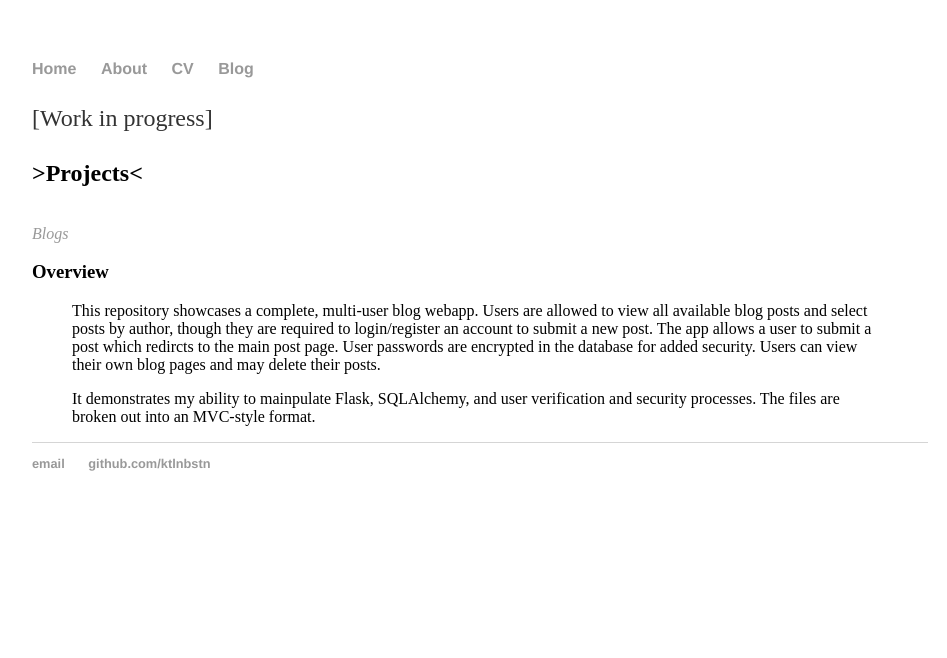
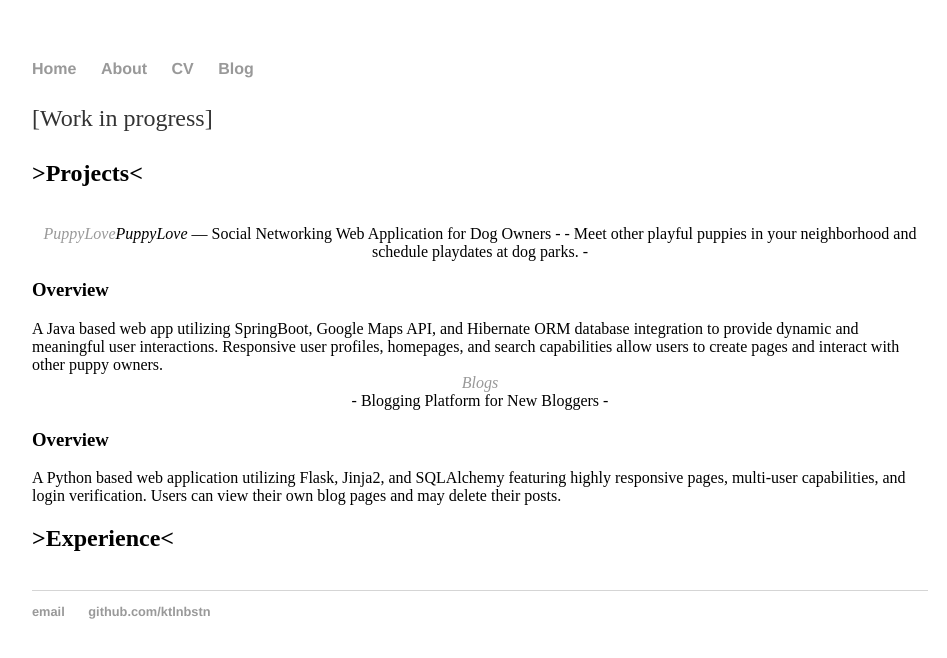
Before and after one commit to ktlnbstn/ktlnbstn.github.io, a Jekyll site: the page built from cv/index.html, in a window 1280 px wide. Shown: the top 658 px of the page, without its empty margins (160-1107 px from the left). Built offline with Jekyll 4.4.1, drawn with Linux system fonts in a browser that asks for light colours.

```diff
--- a/cv/index.html
+++ b/cv/index.html
@@ -5,30 +5,24 @@ title: CV
 <div class="blurb">
 	<p>[Work in progress]</p>
 
-	<h2>>Projects<</h2><br/>
+	<h2>>Projects<</h2></br>
+
+	<center><em><a href="https://github.com/ktlnbstn/puppylove">PuppyLove</a>PuppyLove</em>
+		— Social Networking Web Application for Dog Owners -
+		- Meet other playful puppies in your neighborhood and schedule playdates at dog parks. - </center>
+<h3>Overview</h3>
+A Java based web app utilizing SpringBoot, Google Maps API, and Hibernate ORM database integration to provide dynamic and
+meaningful user interactions. Responsive user profiles, homepages, and search capabilities allow users
+to create pages and interact with other puppy owners.</br>
+
+		<center><em><a href="http://blog-ktbstn.herokuapp.com/login">Blogs</a></em></br>
+		- Blogging Platform for New Bloggers - </center>
+<h3>Overview</h3>
+A Python based web application utilizing Flask, Jinja2, and SQLAlchemy featuring highly responsive pages, multi-user
+capabilities, and login verification. Users can view their own blog pages and may delete their posts. </br>
+		<!--Search and view blog posts by author for maximum user experience.-->
+
+	<h2>>Experience<</h2></br>
 
 
-		<em><a href="https://github.com/ktlnbstn/puppylove>PuppyLove</a></em>
-<h2>Overview</h2>
-Meet other playful puppies in your neighborhood and schedule playdates at dog parks.
-A Java based web application utilizing SpringBoot, Hibernate, and MySQL database integration to provide dynamic
-and meaningful user interactions. Responsive user profiles, homepages, and search capabilities allow users to
-create pages, interact, and schedule play dates.<br/>
-
-			APIs utilized:
-			<li> Google Maps API
-- Screenshots<br/>
-- Demos<br/>
-
-		<p><em><a href="http://blog-ktbstn.herokuapp.com/login">Blogs</a></em><br/>
-<h3>Overview</h3>
-	<blockquote>
-This repository showcases a complete, multi-user blog webapp. Users are allowed to view all available blog posts and select posts by author,
-though they are required to login/register an account to submit a new post. The app allows a user to submit a post which redircts to the main post page.
-User passwords are encrypted in the database for added security. Users can view their own blog pages and may delete their posts.
-	</blockquote>
-	<blockquote>
-It demonstrates my ability to mainpulate Flask, SQLAlchemy, and user verification and security processes. The files are broken out into an MVC-style format.
-	</blockquote>
-
 </div><!-- /.blurb -->
```
